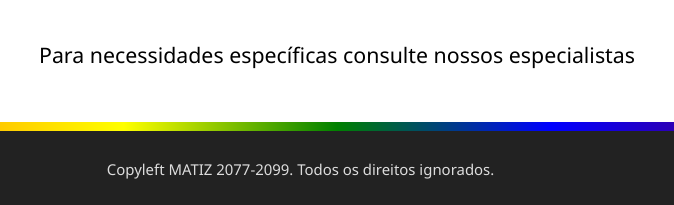
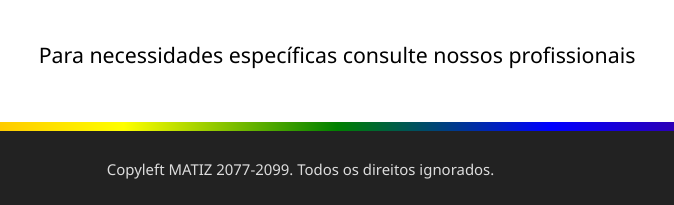
Before and after one commit to gustavomotadev/flex-grid-table-matiz, a plain HTML site: page index.html in a window 1280 px wide. Shown: the part 1914-2119 px from the top of the page, 303-977 px from the left. Drawn offline with Linux system fonts and the light colour scheme.

Commit message:
Changed a single word on index.html

```diff
--- a/index.html
+++ b/index.html
@@ -89,7 +89,7 @@
                     </tr>
                 </table>
 
-                <p>Para necessidades específicas consulte nossos especialistas</p>
+                <p>Para necessidades específicas consulte nossos profissionais</p>
             </div>
         </section>
 
```
